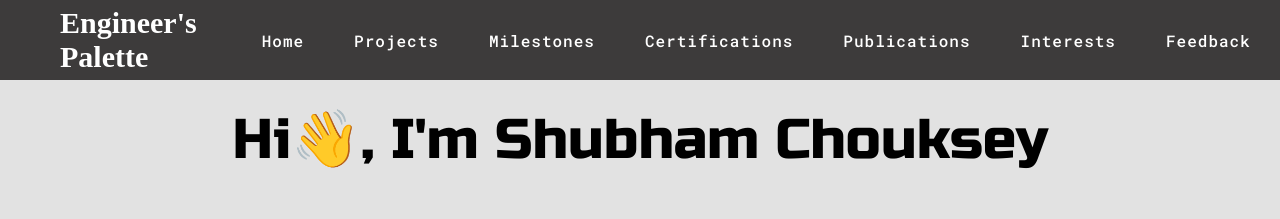
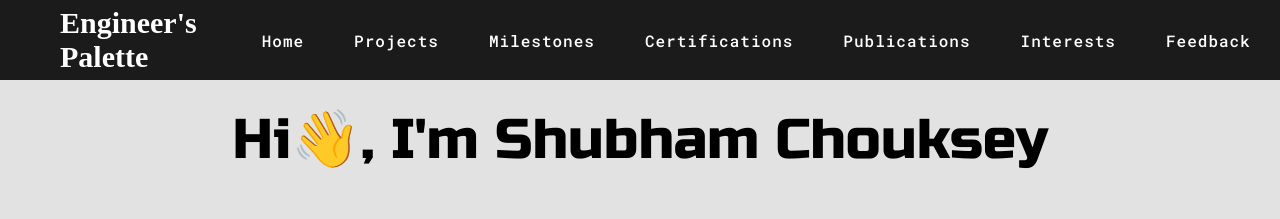
Before and after one commit to shubham-1809/My-Personal-Portfolio, a plain HTML site: page index.html in a window 1280 px wide. Shown: the top 219 px of the page. Drawn offline with Linux system fonts and the light colour scheme.

Commit message:
updated 2 files

```diff
--- a/style.css
+++ b/style.css
@@ -32,7 +32,7 @@ body{
 nav{
 	height: 80px;
 	width: 100%;
-	background: #3d3b3b;
+	background: #1b1b1b;
 	display: flex;
 	align-items: center;
 	justify-content: space-between;
```
Also changed, not shown: index.html (line endings or trailing spaces).
